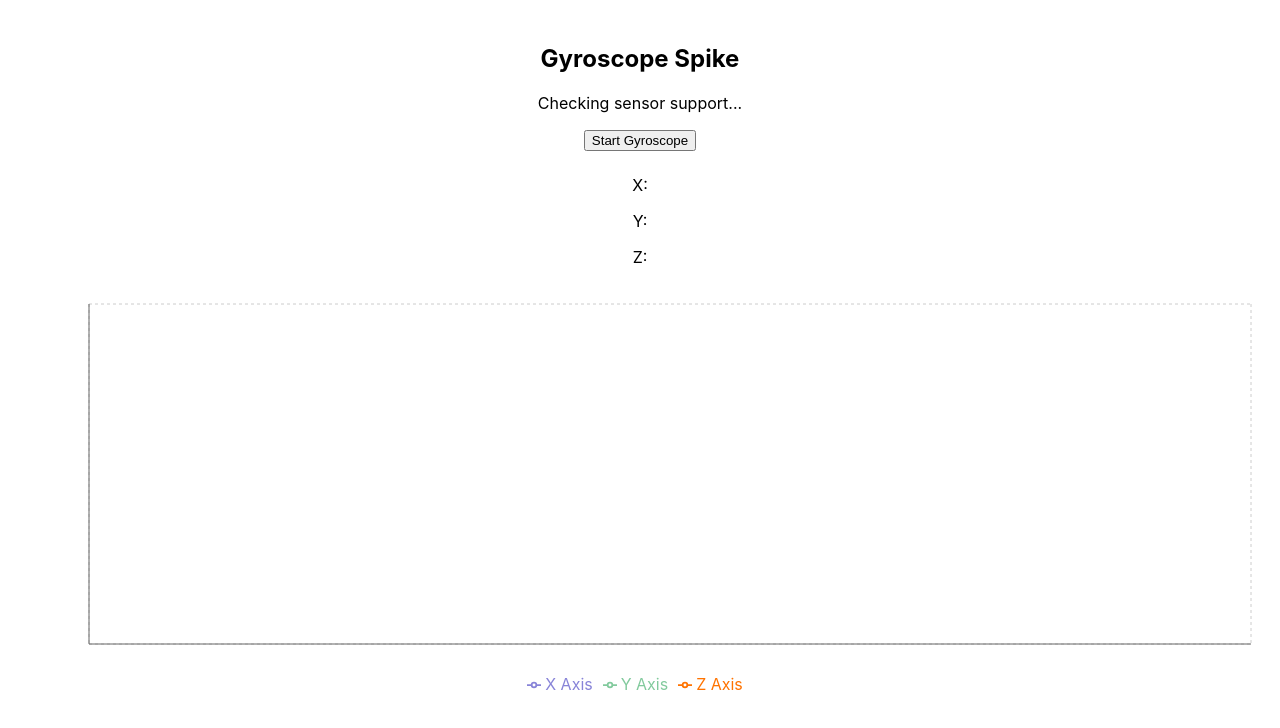
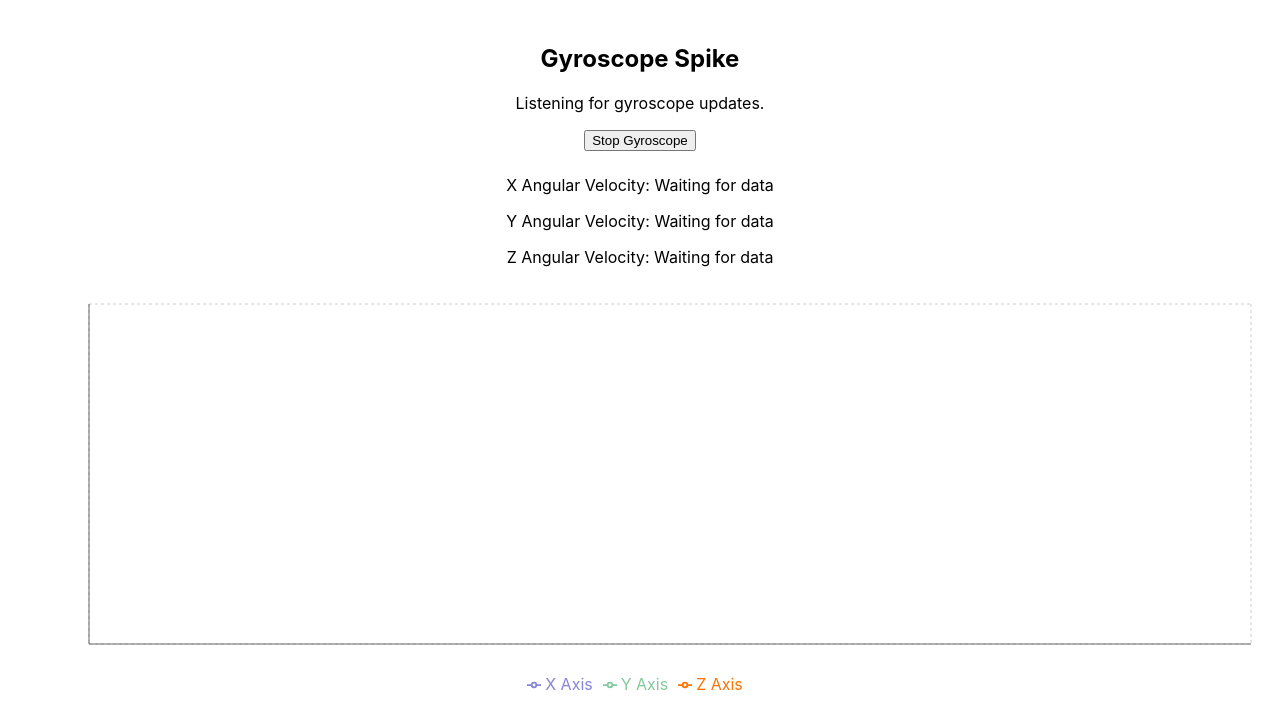
Before and after one commit to jackmcgrory/gyroscopic-spike, a React (Create React App) app: page / in a window 1280 px wide. Shown: the top 728 px of the page. Built offline with nearby package versions, Linux system fonts and the light colour scheme.

Commit message:
change gyroscopic access

```diff
--- a/src/ComponentWithGyroscope.tsx
+++ b/src/ComponentWithGyroscope.tsx
@@ -19,20 +19,36 @@ type AngularVelocity = {
 }
 
 type ChartPoint = {
-  time: number
+  timestamp: number
   x: number
   y: number
   z: number
 }
 
+type MotionPermissionResult = 'granted' | 'denied'
+
+type MotionEventConstructorWithPermission = typeof DeviceMotionEvent & {
+  requestPermission?: () => Promise<MotionPermissionResult>
+}
+
+const EMPTY_ANGULAR_VELOCITY: AngularVelocity = {
+  x: null,
+  y: null,
+  z: null,
+}
+
 const MAX_POINTS = 100
 
+const hasDeviceMotionSupport = () =>
+  typeof window !== 'undefined' &&
+  typeof window.DeviceMotionEvent !== 'undefined'
+
+const getMotionEventConstructor = () =>
+  window.DeviceMotionEvent as MotionEventConstructorWithPermission
+
 export const ComponentWithGyroscope = () => {
-  const [angularVelocity, setAngularVelocity] = useState<AngularVelocity>({
-    x: null,
-    y: null,
-    z: null,
-  })
+  const [angularVelocity, setAngularVelocity] =
+    useState<AngularVelocity>(EMPTY_ANGULAR_VELOCITY)
 
   const [chartData, setChartData] = useState<ChartPoint[]>([])
   const [isListening, setIsListening] = useState(false)
@@ -43,13 +59,17 @@ export const ComponentWithGyroscope = () => {
     const y = event.rotationRate?.gamma ?? 0
     const z = event.rotationRate?.alpha ?? 0
 
-    setAngularVelocity({ x, y, z })
+    setAngularVelocity({
+      x,
+      y,
+      z,
+    })
 
     setChartData(prev => {
       const next = [
         ...prev,
         {
-          time: Date.now(),
+          timestamp: Date.now(),
           x,
           y,
           z,
@@ -60,22 +80,81 @@ export const ComponentWithGyroscope = () => {
     })
   }, [])
 
-  const startListening = useCallback(() => {
-    window.addEventListener('devicemotion', handleMotion)
-    setIsListening(true)
-    setStatus('Listening for gyroscope updates.')
-  }, [handleMotion])
-
   const stopListening = useCallback(() => {
     window.removeEventListener('devicemotion', handleMotion)
     setIsListening(false)
+    setStatus('Gyroscope stopped.')
   }, [handleMotion])
 
+  const startListening = useCallback(() => {
+    if (!hasDeviceMotionSupport()) {
+      setStatus('This device or browser does not expose gyroscope data.')
+      return false
+    }
+
+    window.addEventListener('devicemotion', handleMotion)
+
+    setIsListening(true)
+    setStatus('Listening for gyroscope updates.')
+
+    return true
+  }, [handleMotion])
+
+  const requestPermissionAndStart = useCallback(async () => {
+    if (!hasDeviceMotionSupport()) {
+      setStatus('This device or browser does not expose gyroscope data.')
+      return false
+    }
+
+    const deviceMotionEvent = getMotionEventConstructor()
+
+    if (
+      isIOS &&
+      typeof deviceMotionEvent.requestPermission === 'function'
+    ) {
+      setStatus('Requesting iOS motion permission...')
+
+      try {
+        const permission =
+          await deviceMotionEvent.requestPermission()
+
+        if (permission !== 'granted') {
+          setStatus('Motion permission was denied.')
+          return false
+        }
+      } catch {
+        setStatus('Motion permission request failed.')
+        return false
+      }
+    }
+
+    return startListening()
+  }, [startListening])
+
   useEffect(() => {
+    if (!hasDeviceMotionSupport()) {
+      setStatus('This device or browser does not expose gyroscope data.')
+      return
+    }
+
+    if (isIOS) {
+      const deviceMotionEvent = getMotionEventConstructor()
+
+      if (typeof deviceMotionEvent.requestPermission === 'function') {
+        setStatus('Tap enable to allow gyroscope access on iOS.')
+
+        return () => {
+          stopListening()
+        }
+      }
+    }
+
+    startListening()
+
     return () => {
-      window.removeEventListener('devicemotion', handleMotion)
+      stopListening()
     }
-  }, [handleMotion])
+  }, [startListening, stopListening])
 
   return (
     <div style={{ padding: 24 }}>
@@ -83,20 +162,53 @@ export const ComponentWithGyroscope = () => {
 
       <p>{status}</p>
 
-      {!isListening ? (
-        <button onClick={startListening}>
-          {isIOS ? 'Enable Gyroscope' : 'Start Gyroscope'}
-        </button>
-      ) : (
+      {isIOS &&
+        !isListening &&
+        hasDeviceMotionSupport() && (
+          <button
+            onClick={() => {
+              void requestPermissionAndStart()
+            }}
+          >
+            Enable Gyroscope
+          </button>
+        )}
+
+      {!isIOS &&
+        !isListening &&
+        hasDeviceMotionSupport() && (
+          <button onClick={startListening}>
+            Start Gyroscope
+          </button>
+        )}
+
+      {isListening && (
         <button onClick={stopListening}>
           Stop Gyroscope
         </button>
       )}
 
       <div style={{ marginTop: 24 }}>
-        <p>X: {angularVelocity.x?.toFixed(2)}</p>
-        <p>Y: {angularVelocity.y?.toFixed(2)}</p>
-        <p>Z: {angularVelocity.z?.toFixed(2)}</p>
+        <p>
+          X Angular Velocity:{' '}
+          {angularVelocity.x == null
+            ? 'Waiting for data'
+            : `${angularVelocity.x.toFixed(2)} deg/s`}
+        </p>
+
+        <p>
+          Y Angular Velocity:{' '}
+          {angularVelocity.y == null
+            ? 'Waiting for data'
+            : `${angularVelocity.y.toFixed(2)} deg/s`}
+        </p>
+
+        <p>
+          Z Angular Velocity:{' '}
+          {angularVelocity.z == null
+            ? 'Waiting for data'
+            : `${angularVelocity.z.toFixed(2)} deg/s`}
+        </p>
       </div>
 
       <div
@@ -111,8 +223,8 @@ export const ComponentWithGyroscope = () => {
             <CartesianGrid strokeDasharray="3 3" />
 
             <XAxis
-              dataKey="time"
-              tickFormatter={(value) =>
+              dataKey="timestamp"
+              tickFormatter={value =>
                 new Date(value).toLocaleTimeString()
               }
             />
@@ -120,7 +232,7 @@ export const ComponentWithGyroscope = () => {
             <YAxis />
 
             <Tooltip
-              labelFormatter={(value) =>
+              labelFormatter={value =>
                 new Date(Number(value)).toLocaleTimeString()
               }
             />
@@ -156,3 +268,5 @@ export const ComponentWithGyroscope = () => {
     </div>
   )
 }
+
+export default ComponentWithGyroscope
```
